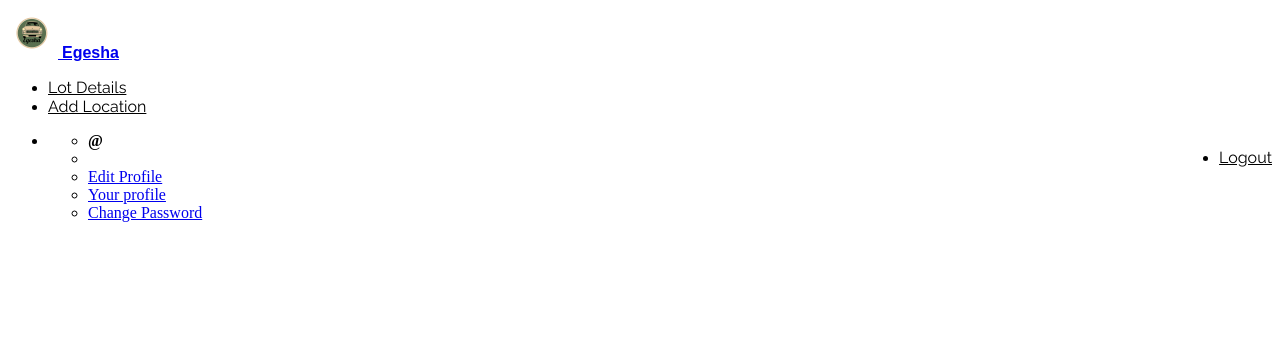
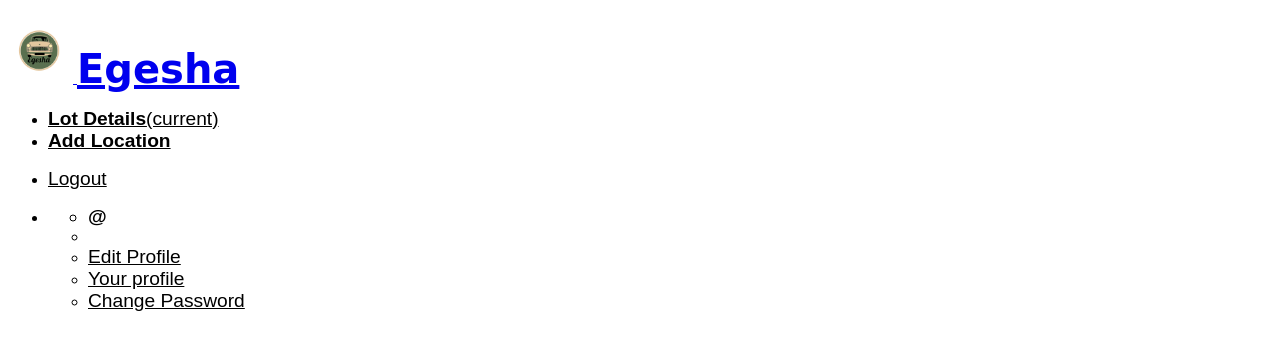
Before and after one commit to sami-mai/Egesha, a Django app: template lotOwner/templates/Lot/navbar.html in a window 1280 px wide. Shown: the top 350 px of the page. Run offline with Django 3.2, Linux system fonts and the light colour scheme; the template is opened without the code that fills it, so the values that code supplies are empty; some libraries are stand-ins or nearby versions.

Commit message:
style lotOwner navbar

```diff
--- a/lotOwner/templates/Lot/navbar.html
+++ b/lotOwner/templates/Lot/navbar.html
@@ -8,50 +8,48 @@
 
   <meta charset="utf-8">
   <meta name="viewport" content="width=device-width, initial-scale=1">
-  <link href="https://fonts.googleapis.com/css?family=Raleway" rel="stylesheet">
-  <link rel="stylesheet" href="https://cdnjs.cloudflare.com/ajax/libs/font-awesome/4.7.0/css/font-awesome.min.css">
 </head>
 
 <body>
 
-  <nav class="navbar navbar-default">
+  <nav class="navbar navbar-default navbar-static-top justify-content-between" style="height:75px; padding-top:10px; margin-bottom:0">
     <div class="container-fluid">
       <div class="navbar-header">
         <a class="navbar-brand" href="/" style="padding-top:0px;">
-          <img class="img-responsive img-fluid" src="{% static '/images/logo.png' %}" width="50px" height="50px"alt="icon"><span></span>
+          <img class="img-responsive img-fluid" src="{% static '/images/logo.png' %}" width="65px" height="65px" alt="icon"><span></span>
         </a>
-        <a class="navbar-brand" href="/" style="font-family: 'Montserrat', sans-serif;"><strong>Egesha</strong></a>
+        <a class="navbar-brand" href="/" style="font-family: 'Lobster', cursive; font-weight: 700;font-size: 2.5em;"><strong>Egesha</strong></a>
       </div>
       <div class="collapse navbar-collapse" id="bs-example-navbar-collapse-1">
         <ul class="nav navbar-nav">
-          <li class=""><a href="#" style="font-family: 'Raleway', sans-serif; color:black;"> Lot Details<span class="sr-only">(current)</span></a></li>
-          <li class=""><a href="#" style="font-family: 'Raleway', sans-serif; color:black;"> <span class="sr-only"></span>Add Location</a></li>
+          <li class=""><a href="#" style="font-family: 'Raleway', sans-serif; color:black;font-size: 1.2em;"><strong> Lot Details</strong><span class="sr-only">(current)</span></a></li>
+          <li class=""><a href="#" style="font-family: 'Raleway', sans-serif; color:black;font-size: 1.2em;"><strong> <span class="sr-only"></span>Add Location</strong></a></li>
         </ul>
         <ul class="nav navbar-nav navbar-right pull-right">
           <li>
-            <a href="/user/logout" style="font-family: 'Raleway', sans-serif; color:black;">Logout</a>
+            <a href="/user/logout" style="font-family: 'Raleway', sans-serif; color:black; font-size: 1.2em;">Logout</a>
           </li>
 
         </ul>
         <ul class="nav navbar-nav navbar-right">
 
           <li class="dropdown">
-            <a href="#" style="font-family: 'Raleway', sans-serif; color:black;" class="dropdown-toggle" data-toggle="dropdown" role="button" aria-haspopup="true" aria-expanded="false">{{user.username|title}}<span class="caret"></span></a>
+            <a href="#" style="font-family: 'Raleway', sans-serif; color:black; font-size: 1.2em;" class="dropdown-toggle" data-toggle="dropdown" role="button" aria-haspopup="true" aria-expanded="false">{{user.username|title}} <span class="caret"></span></a>
             <ul class="dropdown-menu">
 
-              <li class=text-center text-muted><strong>@ {{user.username}}</strong></li>
+              <li class="text-center text-muted" style="font-family: 'Raleway', sans-serif; color:black;font-size: 1.2em;"><strong>@ {{user.username}}</strong></li>
               <li role="separator" class="divider"></li>
-              <li><a href="#">Edit Profile</a></li>
+              <li><a href="#" style="font-family: 'Raleway', sans-serif; color:black;font-size: 1.2em;">Edit Profile</a></li>
               <li>
-                <a href="#">Your profile</a>
+                <a href="#" style="font-family: 'Raleway', sans-serif; color:black;font-size: 1.2em;">Your profile</a>
               </li>
+
               <li>
-                <a href="#">Change Password</a>
-              </li>
-              <!-- <li role="separator" class="divider"></li> -->
+                <a href="#" style="font-family: 'Raleway', sans-serif; color:black;font-size: 1.2em;">Change Password</a>
+                <!-- <li role="separator" class="divider"></li> -->
 
             </ul>
-          </li>
+            </li>
         </ul>
 
       </div>
--- a/templates/navbar.html
+++ b/templates/navbar.html
@@ -33,7 +33,7 @@
                   <a href="#" class="dropdown-toggle" data-toggle="dropdown" role="button" aria-haspopup="true" aria-expanded="false">Driver<span class="caret"></span></a>
                   <ul class="dropdown-menu"> -->
                 <li><a href="{%url 'driver:home'%}" style="font-family: 'Raleway', sans-serif; color:black;font-size: 1.2em;"><strong>Book Now</strong></a></li>
-                <li><a href="#" style="font-family: 'Raleway', sans-serif; color:black;font-size: 1.2em;"><strong>Let Your Lot</strong></a></li>
+                <li><a href="{%url 'lotOwner:Lot'%}" style="font-family: 'Raleway', sans-serif; color:black;font-size: 1.2em;"><strong>Let Your Lot</strong></a></li>
 
               </ul>
               <!-- Adding a search form  -->
@@ -57,7 +57,7 @@
                   <a href="#" style="font-family: 'Raleway', sans-serif; color:black;font-size: 1.2em;" class="dropdown-toggle" data-toggle="dropdown" role="button" aria-haspopup="true" aria-expanded="false"><strong>{{user.username|title}} </strong><span class="caret"></span></a>
                   <ul class="dropdown-menu">
 
-                    <li class=text-center text-muted><strong>@ {{user.username}}</strong></li>
+                    <li class="text-center text-muted" style="font-family: 'Raleway', sans-serif; color:black;font-size: 1.2em;"><strong>@ {{user.username}}</strong></li>
                     <li role="separator" class="divider"></li>
                     <li><a href="#" style="font-family: 'Raleway', sans-serif; color:black;font-size: 1.2em;">Edit Profile</a></li>
                     <li>
```
